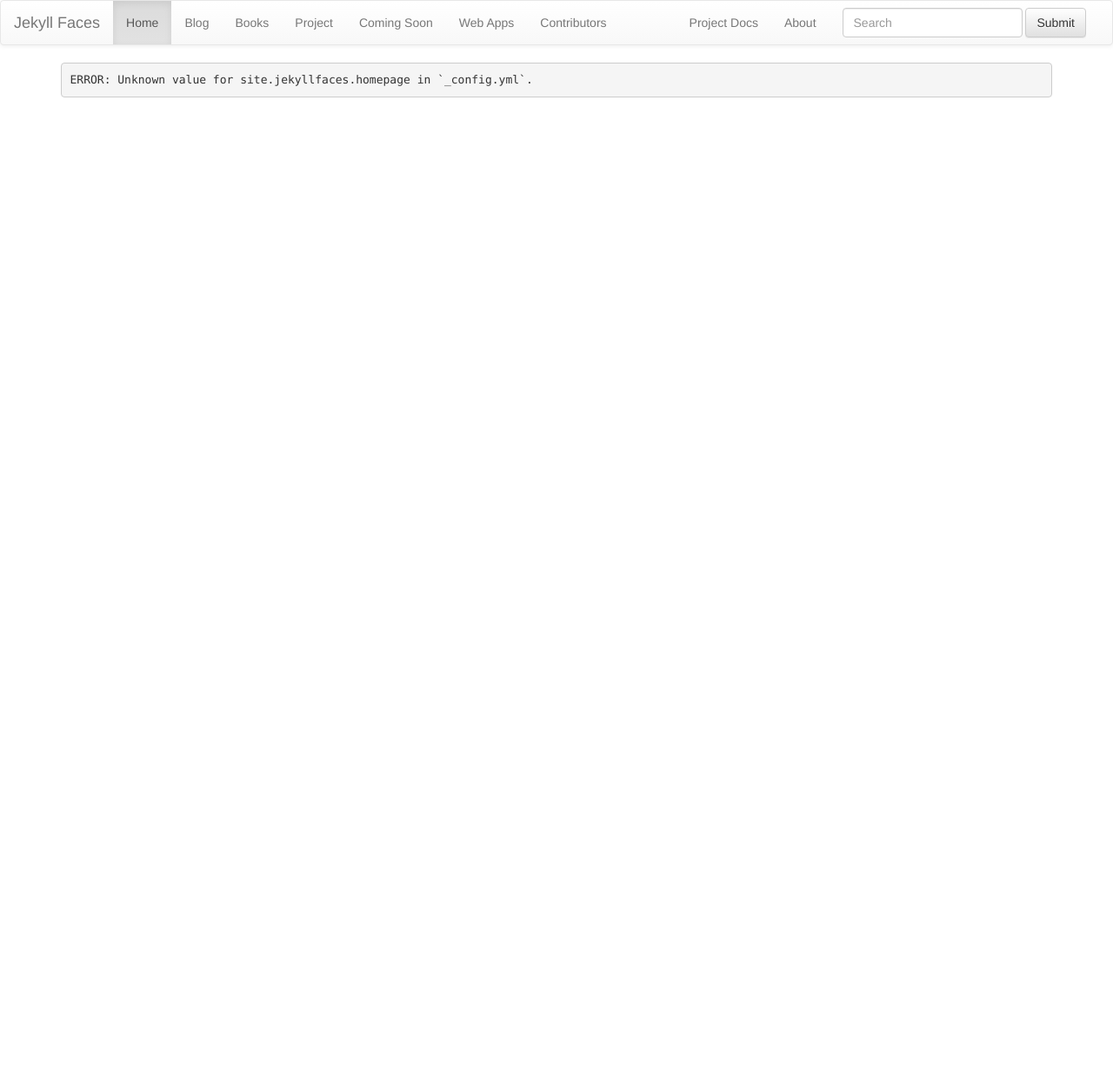
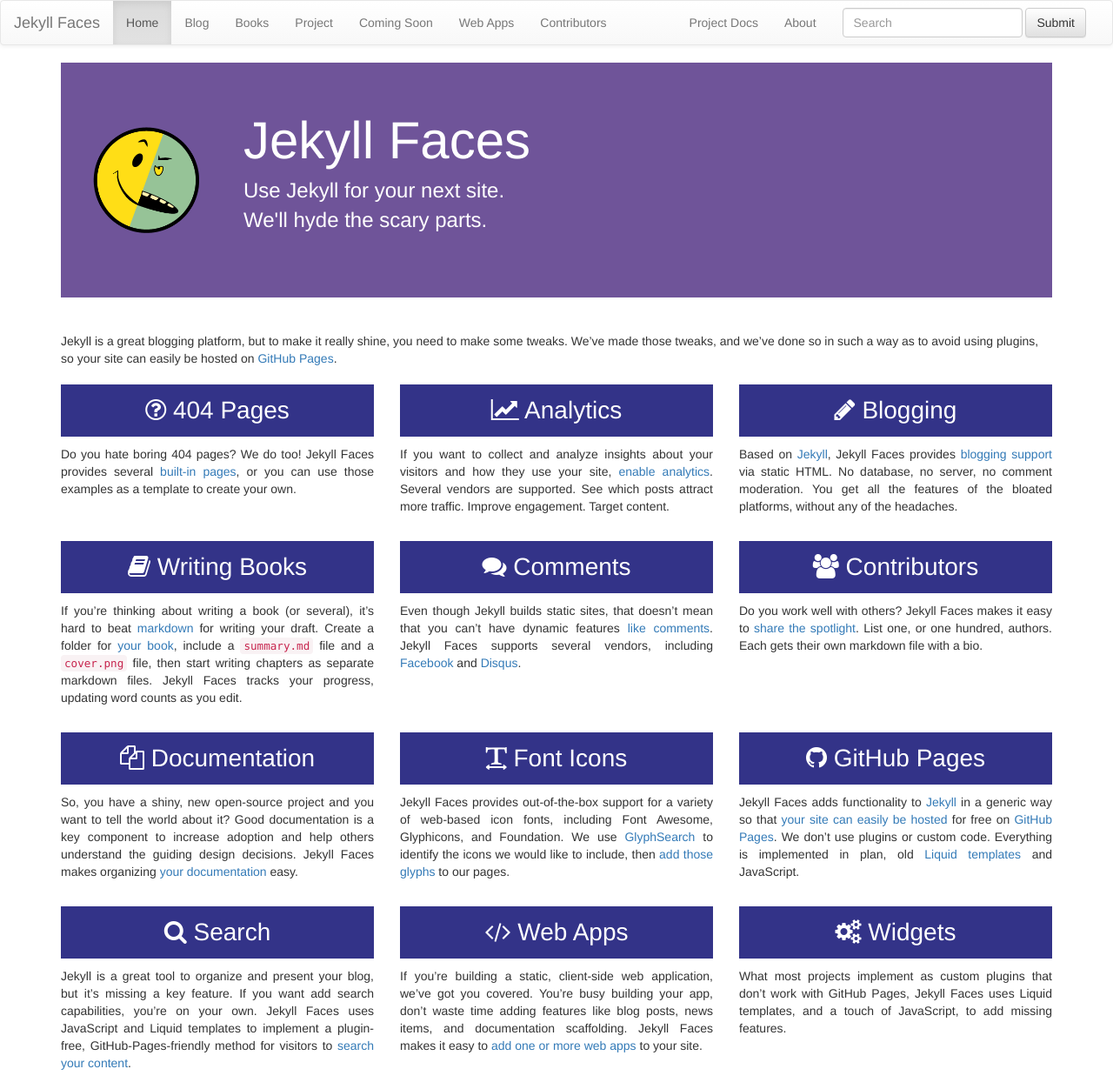
Before and after one commit to groundh0g/jekyllfaces, a Jekyll site: the page built from index.md, in a window 1280 px wide. Shown: the whole page at 87% size. Built offline with Jekyll 4.4.1, drawn with Linux system fonts in a browser that asks for light colours; before the commit the page ends 900 px from its top, so only the background shows below that.

Commit message:
testing Travis-CI

```diff
--- a/_config.yml
+++ b/_config.yml
@@ -45,6 +45,8 @@
   ## unused, maybe something for the future?
   framework: bootstrap # jekyll | bootstrap | skeleton | foundation
 
+  homepage: project # blog | project | soon | webapps
+
   features:
     - blog     # what 99% of folks will use
     - book     # one or more online books
```
Also changed, not shown: .travis.yml (added).
